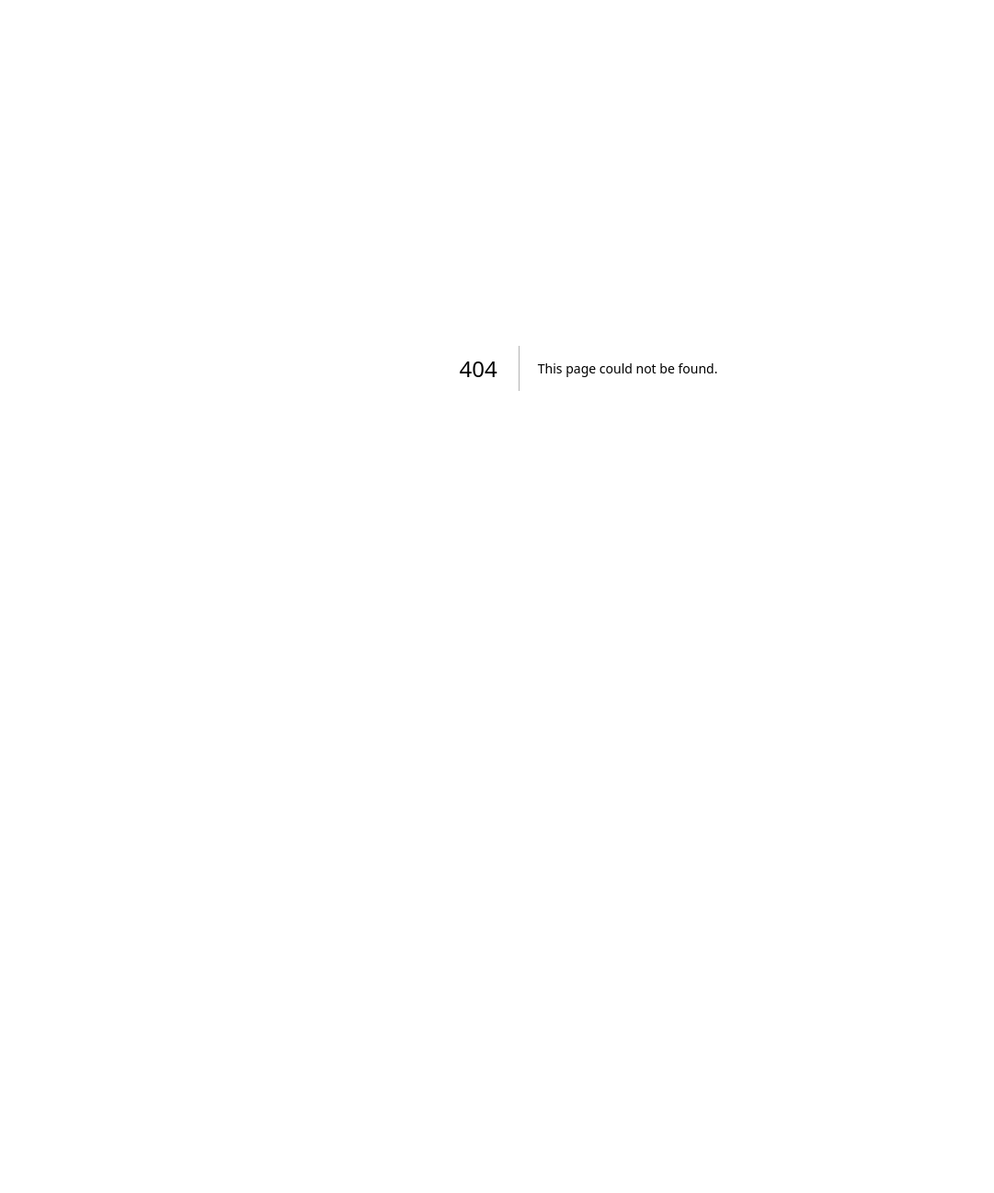
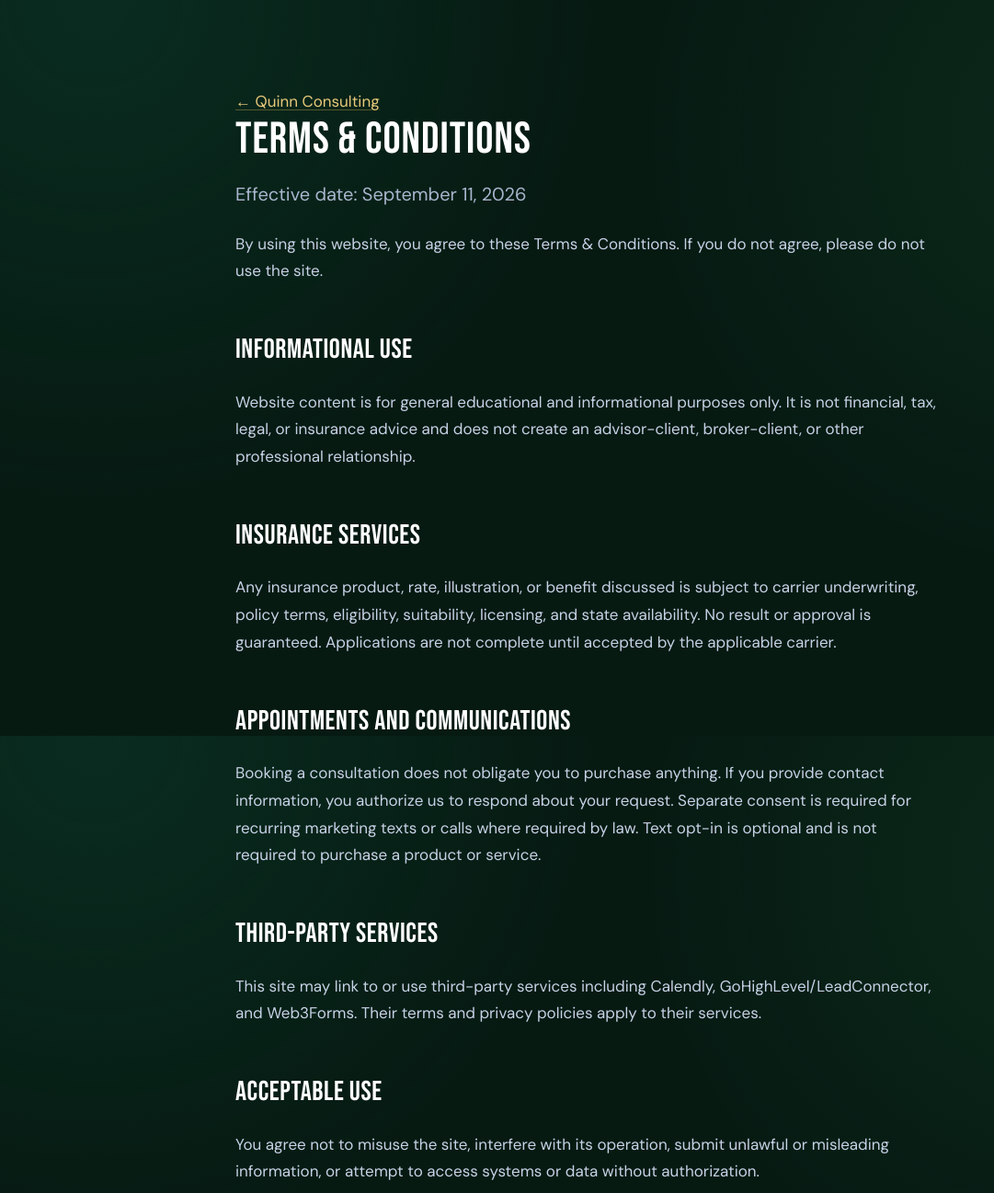
Before and after one commit to PeterdQuinn/Lead_Gen, a Next.js app: page /terms-and-conditions in a window 1280 px wide. Before the commit this address had no page. Shown: the top 1297 px of the page at 92% size, without its empty margins (0-1081 px from the left). Before the commit the page ends 800 px from the top, so only its background shows below. Built offline with nearby package versions, Linux system fonts and the light colour scheme.

Commit message:
Add compliance pages and premium Jets styling

```diff
--- a/app/globals.css
+++ b/app/globals.css
@@ -11,6 +11,17 @@ html {
 
 body {
   font-family: var(--font-sans);
+  background: #03150e;
+}
+
+/* Premium Jets-inspired foundation: forest green, near-black, white, and
+   restrained metallic accents. Existing page surfaces remain readable while
+   the background gains depth and contrast. */
+main {
+  background-image:
+    radial-gradient(circle at 8% 0%, rgba(18, 87, 64, 0.3), transparent 34rem),
+    radial-gradient(circle at 92% 18%, rgba(74, 222, 128, 0.08), transparent 30rem);
+  background-attachment: fixed;
 }
 
 .font-display {
--- a/app/high-income-strategy/page.tsx
+++ b/app/high-income-strategy/page.tsx
@@ -404,6 +404,11 @@ export default function HighEarnerWealthAssessment() {
         </p>
         <p className="text-[#7B8AA6] text-xs uppercase tracking-[0.2em] mb-6">Mesa, Arizona</p>
         <p className="text-[#7B8AA6] text-xs mb-6">Licensed Insurance Broker · Business Owner</p>
+        <div className="flex items-center justify-center gap-4 text-xs mb-6">
+          <a href="/privacy-policy" className="text-[#D6BD72] hover:text-white underline underline-offset-4">Privacy Policy</a>
+          <span className="text-[#4ADE80]">·</span>
+          <a href="/terms-and-conditions" className="text-[#D6BD72] hover:text-white underline underline-offset-4">Terms &amp; Conditions</a>
+        </div>
         <p className="text-[#5E6E8A] text-xs max-w-2xl mx-auto leading-relaxed">
           © {new Date().getFullYear()} Quinn Consulting. For informational and educational purposes
           only. Not financial, tax, or legal advice. Any strategies discussed are reviewed
--- a/app/page.tsx
+++ b/app/page.tsx
@@ -516,6 +516,11 @@ export default function Home() {
           <span>Wealth Strategy</span>
         </div>
         <p className="text-[#7B8AA6] text-xs mb-6">Licensed Independent Broker · Alliance Group</p>
+        <div className="flex items-center justify-center gap-4 text-xs mb-6">
+          <a href="/privacy-policy" className="text-[#D6BD72] hover:text-white underline underline-offset-4">Privacy Policy</a>
+          <span className="text-[#4ADE80]">·</span>
+          <a href="/terms-and-conditions" className="text-[#D6BD72] hover:text-white underline underline-offset-4">Terms &amp; Conditions</a>
+        </div>
         <p className="text-[#5E6E8A] text-xs max-w-lg mx-auto leading-relaxed">
           © {new Date().getFullYear()} Quinn Consulting. For informational purposes only. Not financial, tax, or legal
           advice. Insurance products and benefits are subject to suitability, eligibility, and licensing requirements.
--- /dev/null
+++ b/app/privacy-policy/page.tsx
@@ -0,0 +1,34 @@
+import type { Metadata } from 'next'
+
+export const metadata: Metadata = {
+  title: 'Privacy Policy | Quinn Consulting',
+  description: 'Privacy Policy for Quinn Consulting.',
+}
+
+export default function PrivacyPolicyPage() {
+  return (
+    <main className="min-h-screen bg-[#061a12] text-white px-6 py-16 md:py-24">
+      <article className="article max-w-3xl mx-auto">
+        <a href="/" className="text-[#d6bd72] no-underline">← Quinn Consulting</a>
+        <h1 className="mt-8">Privacy Policy</h1>
+        <p className="lead">Effective date: September 11, 2026</p>
+        <p>Quinn Consulting (“Quinn Consulting,” “we,” or “us”) respects your privacy. This policy explains how we collect, use, and protect information submitted through this website.</p>
+        <h2>Information we collect</h2>
+        <p>We may collect your name, email address, phone number, and information you choose to provide in an assessment, chat, booking request, or other inquiry. We also receive basic technical information such as browser and device details needed to operate and secure the site.</p>
+        <h2>How we use information</h2>
+        <p>We use submitted information to respond to inquiries, schedule consultations, prepare for requested reviews, provide requested resources, and improve our website and services. We do not sell or rent personal information or leads.</p>
+        <h2>Service providers</h2>
+        <p>We use service providers such as GoHighLevel/LeadConnector, Calendly, and Web3Forms to provide chat, scheduling, and form delivery. Those providers process information according to their own privacy terms and our instructions.</p>
+        <h2>Text messages and email</h2>
+        <p>If you separately opt in to receive text messages or email communications, we will use that permission for the purposes described at the time of collection. Message frequency varies. Consent is not a condition of purchasing any service. You can opt out of texts by replying STOP and request help by replying HELP. Message and data rates may apply.</p>
+        <h2>Security and retention</h2>
+        <p>We use reasonable administrative and technical safeguards. No internet transmission is guaranteed to be completely secure. We retain information only as long as reasonably needed for the purposes described here, legal obligations, and legitimate business records.</p>
+        <h2>Your choices</h2>
+        <p>You may request access, correction, or deletion of information you submitted, subject to legal and operational limits. To make a request, use the contact options on our website or schedule a consultation.</p>
+        <h2>Contact</h2>
+        <p>Quinn Consulting is an independent insurance broker serving clients from Mesa, Arizona. Questions about this policy can be raised through our <a href="https://calendly.com/peter-quinn-alliance/30min">consultation booking page</a>.</p>
+        <p>We may update this policy from time to time by posting a revised effective date on this page.</p>
+      </article>
+    </main>
+  )
+}
--- /dev/null
+++ b/app/terms-and-conditions/page.tsx
@@ -0,0 +1,33 @@
+import type { Metadata } from 'next'
+
+export const metadata: Metadata = {
+  title: 'Terms & Conditions | Quinn Consulting',
+  description: 'Terms and Conditions for Quinn Consulting.',
+}
+
+export default function TermsPage() {
+  return (
+    <main className="min-h-screen bg-[#061a12] text-white px-6 py-16 md:py-24">
+      <article className="article max-w-3xl mx-auto">
+        <a href="/" className="text-[#d6bd72] no-underline">← Quinn Consulting</a>
+        <h1 className="mt-8">Terms &amp; Conditions</h1>
+        <p className="lead">Effective date: September 11, 2026</p>
+        <p>By using this website, you agree to these Terms &amp; Conditions. If you do not agree, please do not use the site.</p>
+        <h2>Informational use</h2>
+        <p>Website content is for general educational and informational purposes only. It is not financial, tax, legal, or insurance advice and does not create an advisor-client, broker-client, or other professional relationship.</p>
+        <h2>Insurance services</h2>
+        <p>Any insurance product, rate, illustration, or benefit discussed is subject to carrier underwriting, policy terms, eligibility, suitability, licensing, and state availability. No result or approval is guaranteed. Applications are not complete until accepted by the applicable carrier.</p>
+        <h2>Appointments and communications</h2>
+        <p>Booking a consultation does not obligate you to purchase anything. If you provide contact information, you authorize us to respond about your request. Separate consent is required for recurring marketing texts or calls where required by law. Text opt-in is optional and is not required to purchase a product or service.</p>
+        <h2>Third-party services</h2>
+        <p>This site may link to or use third-party services including Calendly, GoHighLevel/LeadConnector, and Web3Forms. Their terms and privacy policies apply to their services.</p>
+        <h2>Acceptable use</h2>
+        <p>You agree not to misuse the site, interfere with its operation, submit unlawful or misleading information, or attempt to access systems or data without authorization.</p>
+        <h2>Limitation of liability</h2>
+        <p>To the extent permitted by law, Quinn Consulting is not liable for indirect, incidental, or consequential losses arising from use of this website or reliance on its general content.</p>
+        <h2>Contact</h2>
+        <p>Quinn Consulting is an independent insurance broker serving clients from Mesa, Arizona. Questions can be raised through our <a href="https://calendly.com/peter-quinn-alliance/30min">consultation booking page</a>.</p>
+      </article>
+    </main>
+  )
+}
```
